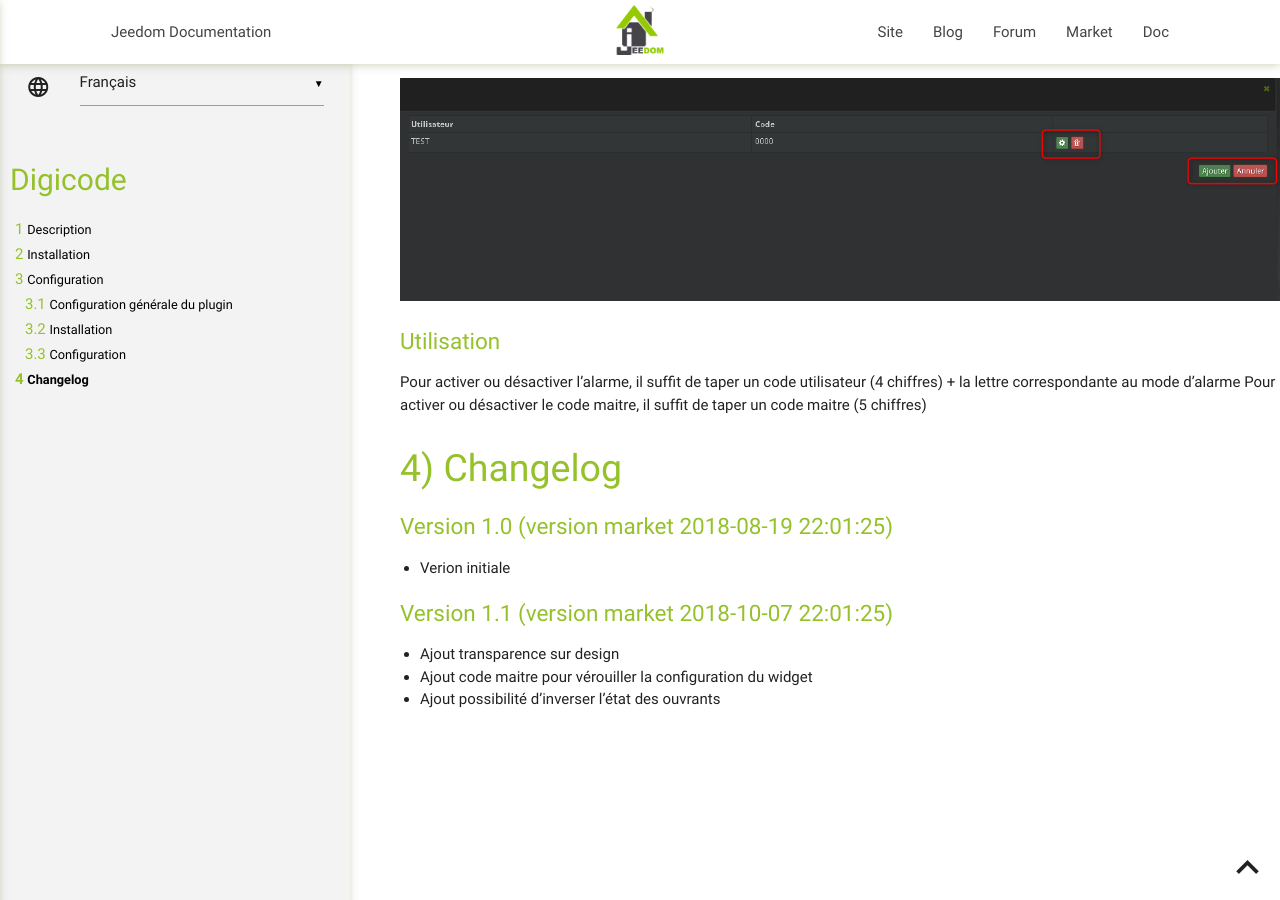
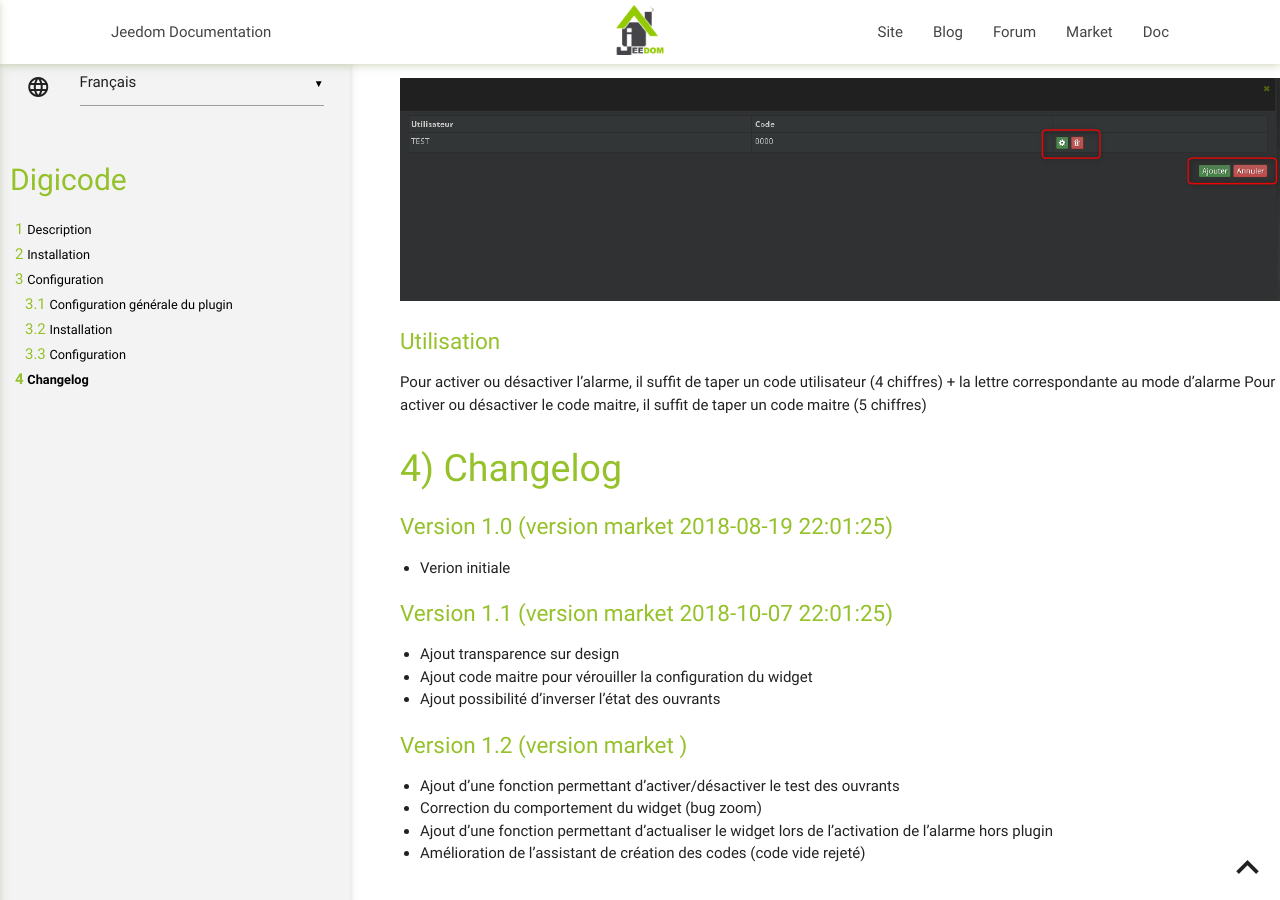
Before and after one commit to jmz84/plugin-digicode, a Jekyll site: the page built from docs/fr_FR/index.md, in a window 1280 px wide and 900 px high, scrolled down 2342 px. Built offline with Jekyll 4.4.1, drawn with Linux system fonts in a browser that asks for light colours; our own code applies the rules of GitHub Pages for plain Markdown files.

Commit message:
Update changelog

```diff
--- a/docs/fr_FR/index.md
+++ b/docs/fr_FR/index.md
@@ -76,3 +76,9 @@ Changelog
 - Ajout transparence sur design
 - Ajout code maitre pour vérouiller la configuration du widget
 - Ajout possibilité d'inverser l'état des ouvrants
+
+### Version 1.2 (version market )
+- Ajout d'une fonction permettant d'activer/désactiver le test des ouvrants
+- Correction du comportement du widget (bug zoom)
+- Ajout d'une fonction permettant d'actualiser le widget lors de l'activation de l'alarme hors plugin
+- Amélioration de l'assistant de création des codes (code vide rejeté)
```
